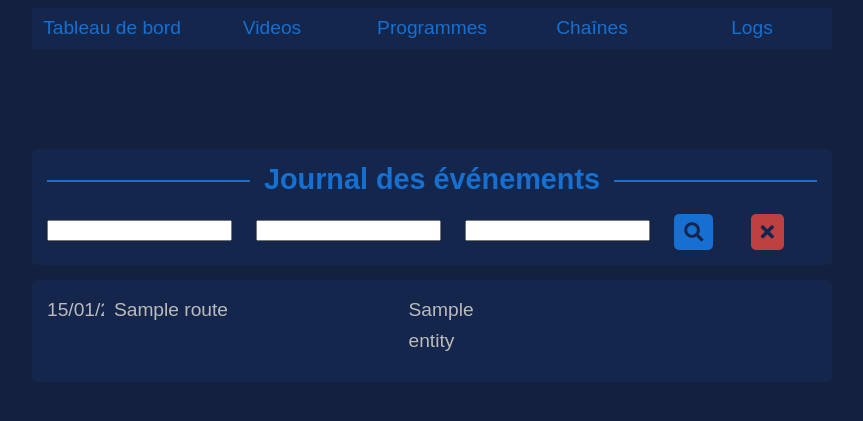
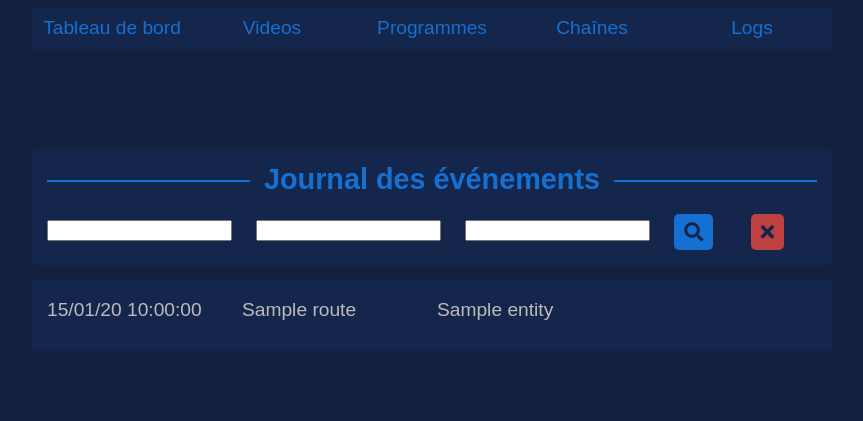
Before and after one commit to pasojucle/replay_video_portail, a Symfony app: template templates/log/list.html.twig in a window 1280 px wide. Shown: the top 421 px of the page, without its empty margins (208-1071 px from the left). Run offline with Twig, Linux system fonts and the light colour scheme; the template is opened without the code that fills it: most values are stand-ins (such as "Sample title", 1, 10 or a date in 2020); form fields are guessed from the names that the template uses; some libraries are stand-ins or nearby versions.

Commit message:
Affichage des heures dans les logs

```diff
--- a/public/css/main.css
+++ b/public/css/main.css
@@ -273,7 +273,7 @@ li {
     grid-gap: 10px;
 }
 .log-list {
-    grid-template-columns: 1fr 5fr 2fr 5fr ;
+    grid-template-columns: repeat(4, 1fr);
     grid-gap: 10px;
 }
 .col-3 {
--- a/templates/log/list.html.twig
+++ b/templates/log/list.html.twig
@@ -28,7 +28,7 @@
             <ul>
                 {% for log in logs %}
                     <li class="row log-list">
-                        <span>{{ log.createdAt | date('d/m/y')}}</span>
+                        <span>{{ log.createdAt | date('d/m/y h:i:s')}}</span>
                         <span>{{ log.route | trans }}</span>
                         <span>
                             {% if log.entityId is not null %}
```
